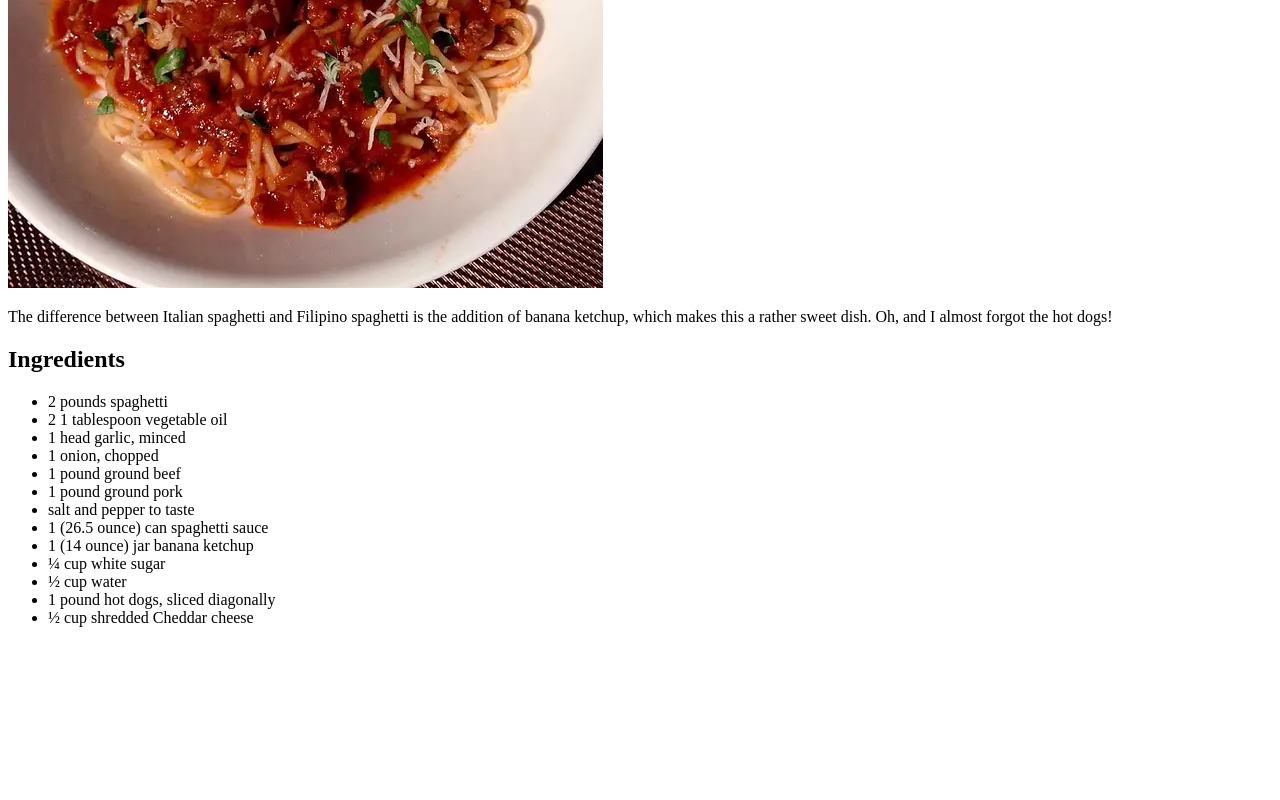
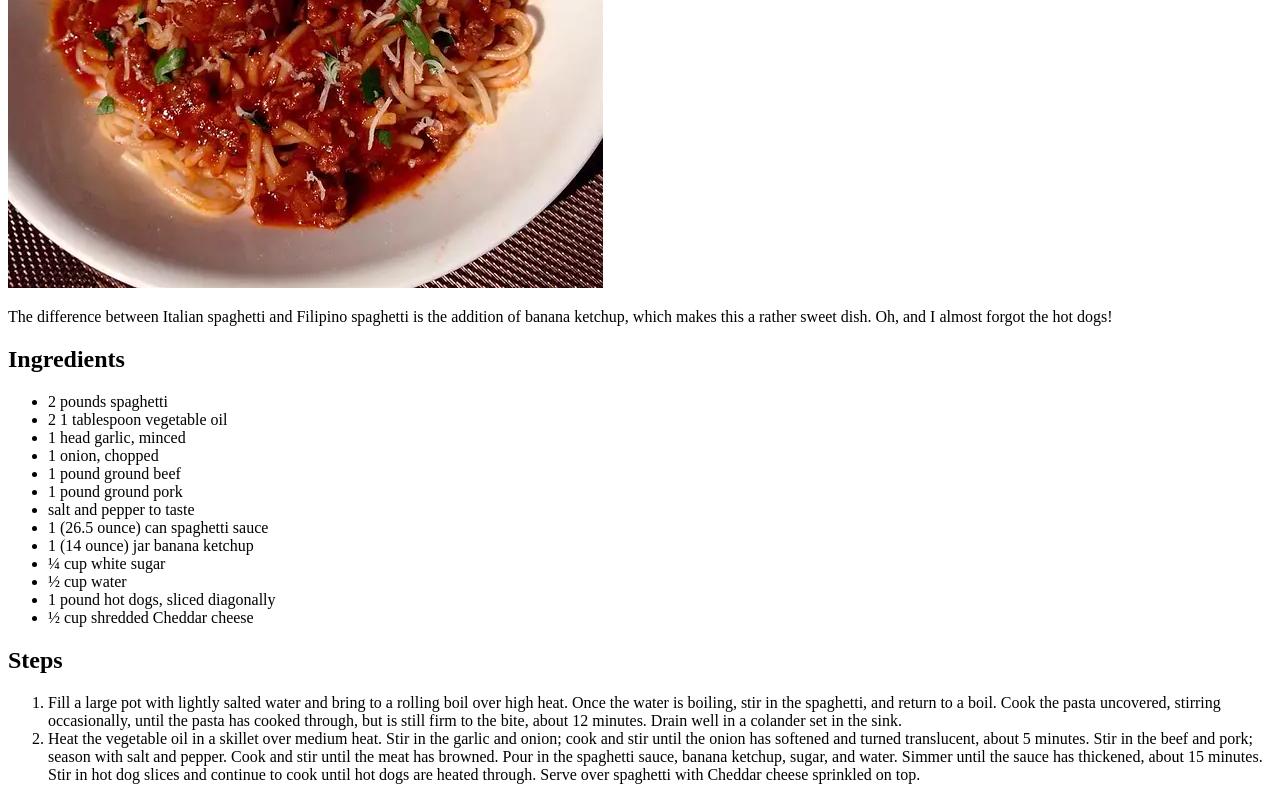
Before and after one commit to iago-mota-dev/odin-recipes, a plain HTML site: page recipes/spaghetti.html in a window 1280 px wide. Shown: the part 387-1187 px from the top of the page. Before the commit the page ends 1030 px from the top, so only its background shows below. Drawn offline with Linux system fonts and the light colour scheme.

Commit message:
Finish the spaghetti recipe page
I've modified the spaghetti.html, added the steps header
and i've created the list that contains the steps for the recipe.

```diff
--- a/recipes/spaghetti.html
+++ b/recipes/spaghetti.html
@@ -32,5 +32,17 @@
             <li>½ cup shredded Cheddar cheese</li>
         </ul>
 
+        <h2>Steps</h2>
+
+        <ol>
+            <li>
+                Fill a large pot with lightly salted water and bring to a rolling boil over high heat. Once the water is boiling, stir in the spaghetti, and return to a boil. Cook the pasta uncovered, stirring occasionally, until the pasta has cooked through, but is still firm to the bite, about 12 minutes. Drain well in a colander set in the sink.
+            </li>
+
+            <li>
+                Heat the vegetable oil in a skillet over medium heat. Stir in the garlic and onion; cook and stir until the onion has softened and turned translucent, about 5 minutes. Stir in the beef and pork; season with salt and pepper. Cook and stir until the meat has browned. Pour in the spaghetti sauce, banana ketchup, sugar, and water. Simmer until the sauce has thickened, about 15 minutes. Stir in hot dog slices and continue to cook until hot dogs are heated through. Serve over spaghetti with Cheddar cheese sprinkled on top.
+            </li>
+        </ol>
+
     </body>
 </html>
```
